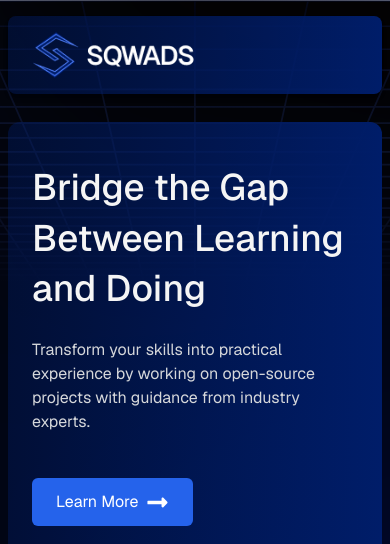
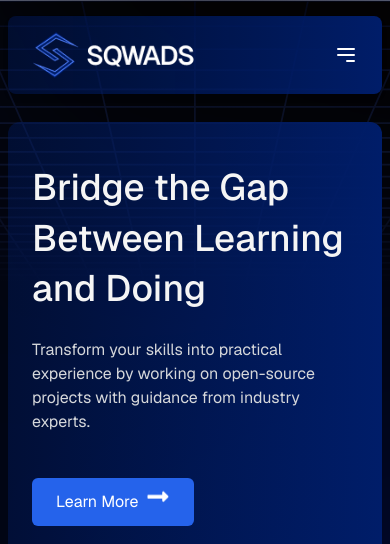
Before and after one commit to Sqwads/FE, a Next.js app: page / in a window 390 px wide. Shown: the top 544 px of the page. Built offline with nearby package versions, Linux system fonts and the light colour scheme.

Commit message:
harmburger added

```diff
--- a/app/globals.css
+++ b/app/globals.css
@@ -20,6 +20,21 @@ body {
   background-size: cover;
   background-position: center;
   background-repeat: no-repeat;
+}
+@keyframes moveLeftRight {
+  0% {
+    transform: translateX(0);
+  }
+  50% {
+    transform: translateX(10px);
+  }
+  100% {
+    transform: translateX(0);
+  }
+}
+
+.arrow-animation {
+  animation: moveLeftRight 1s ease-in-out infinite;
 }
 
 @layer utilities {
--- a/app/page.tsx
+++ b/app/page.tsx
@@ -13,7 +13,7 @@ import Browse from "@/components/home/Browse";
 export default function Home() {
   return (
     <>
-      <div className=" hero-bg  min-h-screen py-4 lg:py-7 px-2 md:px-5 lg:px-14" style={{backgroundImage: 'url("/images/Sqwads-bg.svg")'}}>
+      <div className=" hero-bg min-h-screen py-4 lg:py-7 px-2 md:px-5 lg:px-14" style={{backgroundImage: 'url("/images/Sqwads-bg.svg")'}}>
         <Navbar />
         <Hero />
       </div>
--- a/components/home/Hero.tsx
+++ b/components/home/Hero.tsx
@@ -1,7 +1,9 @@
 import Image from "next/image"
 import { FaLongArrowAltRight } from "react-icons/fa"
+import "../../app/globals.css"
 
 const Hero = () => {
+
   return (
     <section
     style={{background: 'linear-gradient(270deg, #001D69 0%, rgba(0, 29, 105, 0.4) 100%)'}}
@@ -20,7 +22,7 @@ const Hero = () => {
         </p>
 
         <button className="h-30 flex items-center text-white rounded-md  bg-blue-600 py-3 px-6">
-          Learn More <FaLongArrowAltRight size={23} className="ml-2" />
+          Learn More <FaLongArrowAltRight size={23} className="ml-2 animate-bounce w-6 h-6" />
         </button>
       </div>
 
--- a/components/home/Navbar.tsx
+++ b/components/home/Navbar.tsx
@@ -1,41 +1,104 @@
-import { NAV_LINKS } from "@/constants"
-import Image from "next/image"
-import Link from "next/link"
-import Button from "../Button"
+"use client";
+
+import { useState } from "react";
+import { NAV_LINKS } from "@/constants";
+import Image from "next/image";
+import Link from "next/link";
+import Button from "../Button";
 
 const Navbar = () => {
+  const [isMenuOpen, setIsMenuOpen] = useState(false);
+
+  const toggleMenu = () => {
+    setIsMenuOpen(!isMenuOpen);
+  };
+
   return (
     <nav
-      style={{background: 'linear-gradient(270deg, #001D69 0%, rgba(0, 29, 105, 0.4) 100%)'}}
-      className="flexBetween
-          px-6 py-4 bg-blue-950 rounded-lg relative z-30 mb-7 shadow-md"
+      style={{
+        background: "linear-gradient(270deg, #001D69 0%, rgba(0, 29, 105, 0.4) 100%)",
+      }}
+      className="flexBetween px-6 py-4 bg-blue-950 rounded-lg relative z-30 mb-7 shadow-md"
     >
-      <Link href='/'>
+      {/* Logo */}
+      <Link href="/">
         <Image src="/images/sqwads-logo.png" alt="logo" width={200} height={50} />
       </Link>
 
+      {/* Desktop Navigation */}
       <ul className="hidden h-full gap-12 lg:flex">
         {NAV_LINKS.map((link) => (
-          <Link href={link.href} key={link.key} className="regular-16 text-blue-50
-               flexCenter cursor-pointer pb-1.5 transition-all hover:font-bold">
+          <Link
+            href={link.href}
+            key={link.key}
+            className="regular-16 text-blue-50 flexCenter cursor-pointer pb-1.5 transition-all hover:font-bold"
+          >
             {link.label}
           </Link>
         ))}
       </ul>
 
-      {/* Get Started Button */}
+      {/* Get Started Button (Desktop) */}
       <div className="hidden lg:flex items-center">
-        <Button
-          type="button"
-          title="Get Started"
-          icon="/arrow.svg"
-          variant="blue"
-        />
+        <Button type="button" title="Get Started" icon="/arrow.svg" variant="blue" />
       </div>
 
+      {/* Hamburger Menu (Mobile) */}
+      <div className="lg:hidden flex items-center">
+        <button
+          onClick={toggleMenu}
+          className="text-white focus:outline-none flex items-center justify-center"
+        >
+          <svg
+            className="w-6 h-6"
+            fill="none"
+            stroke="currentColor"
+            viewBox="0 0 24 24"
+            xmlns="http://www.w3.org/2000/svg"
+          >
+            {isMenuOpen ? (
+              <path
+                strokeLinecap="round"
+                strokeLinejoin="round"
+                strokeWidth="2"
+                d="M6 18L18 6M6 6l12 12"
+              />
+            ) : (
+              <path
+                strokeLinecap="round"
+                strokeLinejoin="round"
+                strokeWidth="2"
+                d="M4 6h16M4 12h16m-7 6h7"
+              />
+            )}
+          </svg>
+        </button>
+      </div>
 
+      {/* Mobile Navigation */}
+      {isMenuOpen && (
+        <div className="absolute top-16 left-0 w-full bg-blue-950 rounded-lg shadow-md">
+          <ul className="flex flex-col items-center gap-4 py-4">
+            {NAV_LINKS.map((link) => (
+              <Link
+                href={link.href}
+                key={link.key}
+                className="regular-16 text-blue-50 cursor-pointer pb-1.5 transition-all hover:font-bold"
+                onClick={() => setIsMenuOpen(false)} // Close menu on click
+              >
+                {link.label}
+              </Link>
+            ))}
+          </ul>
+
+          {/* Get Started Button (Mobile) */}
+          <div className="flex items-center justify-center mt-4">
+            <Button type="button" title="Get Started" icon="/arrow.svg" variant="blue" />
+          </div>
+        </div>
+      )}
     </nav>
-  )
-}
+  );
+};
 
-export default Navbar
+export default Navbar;
--- a/package.json
+++ b/package.json
@@ -9,6 +9,7 @@
     "lint": "next lint"
   },
   "dependencies": {
+    "framer-motion": "^11.13.1",
     "next": "15.0.3",
     "react": "^18.0.0",
     "react-dom": "^18.0.0",
```
Also changed, not shown: components/Button.tsx (line endings or trailing spaces), 1 other file (tests, documents, lock files or other folders).
